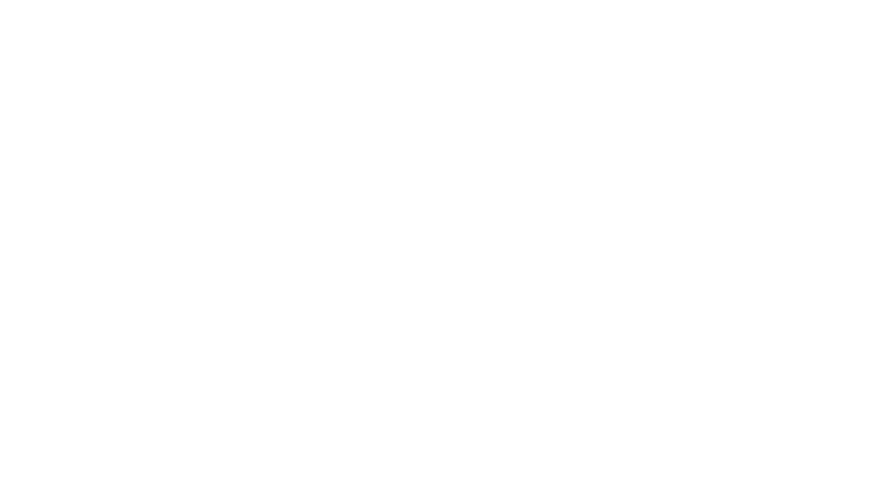
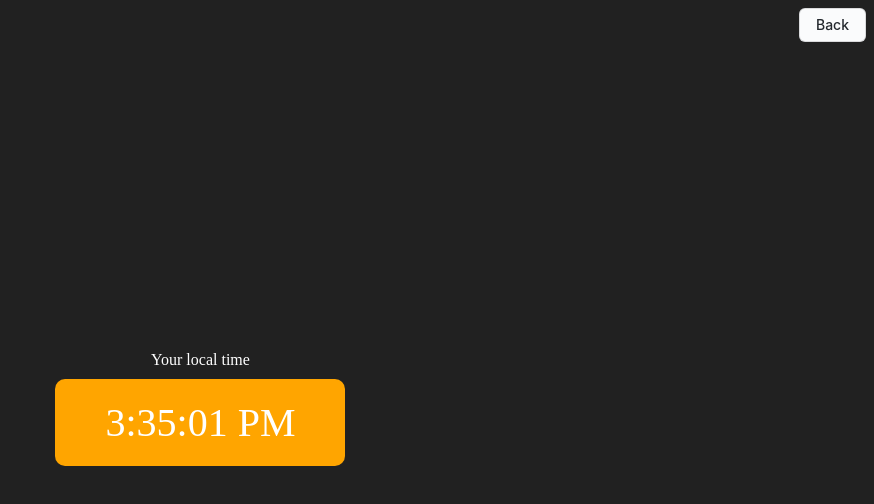
Before and after one commit to Sandip6509/javascript-project, a plain HTML site: page digital-clock/index.html in a window 1280 px wide. Shown: the whole page, without its empty margins (406-1280 px from the left). Drawn offline with Linux system fonts and the light colour scheme.

Commit message:
completed

```diff
--- a/bmi-generator/style.css
+++ b/bmi-generator/style.css
@@ -1,6 +1,6 @@
 .container {
-    width: 575px;
-    height: 825px;
+    width: 100%;
+    height: 100%;
 
     background-color: #797978;
     padding-left: 30px;
@@ -44,3 +44,21 @@
     padding-top: 25px;
 
   }
+
+  .backBtn {
+    float: right;
+    background-color: #FAFBFC;
+    border: 1px solid rgba(27, 31, 35, 0.15);
+    border-radius: 6px;
+    box-sizing: border-box;
+    color: #24292E;
+    cursor: pointer;
+    display: inline-block;
+    font-family: -apple-system, system-ui, "Segoe UI", Helvetica, Arial, sans-serif, "Apple Color Emoji", "Segoe UI Emoji";
+    font-size: 14px;
+    font-weight: 500;
+    line-height: 20px;
+    padding: 6px 16px;
+    position: relative;
+    text-decoration: none;
+  }
--- a/color-change/style.css
+++ b/color-change/style.css
@@ -31,3 +31,21 @@ html {
   #yellow {
     background: yellow;
   }
+
+  .backBtn {
+    float: right;
+    background-color: #FAFBFC;
+    border: 1px solid rgba(27, 31, 35, 0.15);
+    border-radius: 6px;
+    box-sizing: border-box;
+    color: #24292E;
+    cursor: pointer;
+    display: inline-block;
+    font-family: -apple-system, system-ui, "Segoe UI", Helvetica, Arial, sans-serif, "Apple Color Emoji", "Segoe UI Emoji";
+    font-size: 14px;
+    font-weight: 500;
+    line-height: 20px;
+    padding: 6px 16px;
+    position: relative;
+    text-decoration: none;
+  }
--- a/digital-clock/index.html
+++ b/digital-clock/index.html
@@ -0,0 +1,39 @@
+<!DOCTYPE html>
+<html lang="en">
+
+<head>
+    <meta charset="UTF-8">
+    <meta name="viewport" content="width=device-width, initial-scale=1.0">
+    <title>Your Local Time</title>
+    <link rel="stylesheet" href="style.css">
+    <style>
+        body {
+          background-color: #212121;
+          color: #fff;
+        }
+        .center {
+          display: flex;
+          height: 100vh;
+          justify-content: center;
+          align-items: center;
+          flex-direction: column;
+        }
+        #clock {
+          font-size: 40px;
+          background-color: orange;
+          padding: 20px 50px;
+          margin-top: 10px;
+          border-radius: 10px;
+        }
+      </style>
+</head>
+
+<body>
+  <a href="../index.html" class="backBtn">Back</a>
+    <div class="center">
+        <div id="banner"><span>Your local time</span></div>
+        <div id="clock"></div>
+    </div>
+</body>
+<script src="script.js"></script>
+</html>
--- a/digital-clock/script.js
+++ b/digital-clock/script.js
@@ -0,0 +1,6 @@
+const clock = document.getElementById('clock');
+
+setInterval(() => {
+    let date = new Date();
+    clock.innerHTML = date.toLocaleTimeString();
+},1000);
--- a/digital-clock/style.css
+++ b/digital-clock/style.css
@@ -0,0 +1,17 @@
+.backBtn {
+    float: right;
+    background-color: #FAFBFC;
+    border: 1px solid rgba(27, 31, 35, 0.15);
+    border-radius: 6px;
+    box-sizing: border-box;
+    color: #24292E;
+    cursor: pointer;
+    display: inline-block;
+    font-family: -apple-system, system-ui, "Segoe UI", Helvetica, Arial, sans-serif, "Apple Color Emoji", "Segoe UI Emoji";
+    font-size: 14px;
+    font-weight: 500;
+    line-height: 20px;
+    padding: 6px 16px;
+    position: relative;
+    text-decoration: none;
+  }
--- a/guess-number/style.css
+++ b/guess-number/style.css
@@ -0,0 +1,104 @@
+html {
+    font-family: sans-serif;
+  }
+
+  body {
+    width: 300px;
+    max-width: 750px;
+    min-width: 480px;
+    margin: 0 auto;
+    background-color: #212121;
+  }
+
+  .lastResult {
+    color: white;
+    padding: 7px;
+  }
+
+  .guesses {
+    color: white;
+    padding: 7px;
+  }
+
+  button {
+    background-color: #141414;
+    color: #fff;
+    width: 250px;
+    height: 50px;
+    border-radius: 25px;
+    font-size: 30px;
+    border-style: none;
+    margin-top: 30px;
+  }
+
+  #subt {
+    background-color: #161616;
+    color: #ffffff;
+    width: 200px;
+    height: 50px;
+    border-radius: 10px;
+    font-size: 20px;
+    border-style: none;
+    margin-top: 50px;
+  }
+
+  #guessField {
+    color: #000;
+    width: 250px;
+    height: 50px;
+    font-size: 30px;
+    border-style: none;
+    margin-top: 25px;
+    border: 5px solid #6c6d6d;
+    text-align: center;
+  }
+
+  #guess {
+    font-size: 55px;
+    margin-top: 120px;
+    color: #fff;
+  }
+
+  .guesses {
+    background-color: #7a7a7a;
+  }
+
+  #wrapper {
+    box-sizing: border-box;
+    text-align: center;
+    width: 450px;
+    height: 550px;
+    background-color: #474747;
+    color: #fff;
+    font-size: 25px;
+  }
+
+  h1 {
+    background-color: #161616;
+
+    color: #fff;
+    text-align: center;
+  }
+
+  p {
+    font-size: 16px;
+    text-align: center;
+  }
+
+  .backBtn {
+    float: right;
+    background-color: #FAFBFC;
+    border: 1px solid rgba(27, 31, 35, 0.15);
+    border-radius: 6px;
+    box-sizing: border-box;
+    color: #24292E;
+    cursor: pointer;
+    display: inline-block;
+    font-family: -apple-system, system-ui, "Segoe UI", Helvetica, Arial, sans-serif, "Apple Color Emoji", "Segoe UI Emoji";
+    font-size: 14px;
+    font-weight: 500;
+    line-height: 20px;
+    padding: 6px 16px;
+    position: relative;
+    text-decoration: none;
+  }
--- a/style.css
+++ b/style.css
@@ -10,6 +10,7 @@ body {
 }
 
 .projects {
+    padding: 0 300px 0  300px;
     display: flex;
     flex-direction: column;
 }
```
Also changed, not shown: bmi-generator/index.html (+1 -0 lines), bmi-generator/script.js (+16 -3 lines), color-change/index.html (+1 -0 lines), guess-number/index.html (+32 -0 lines), guess-number/script.js (+90 -0 lines).
